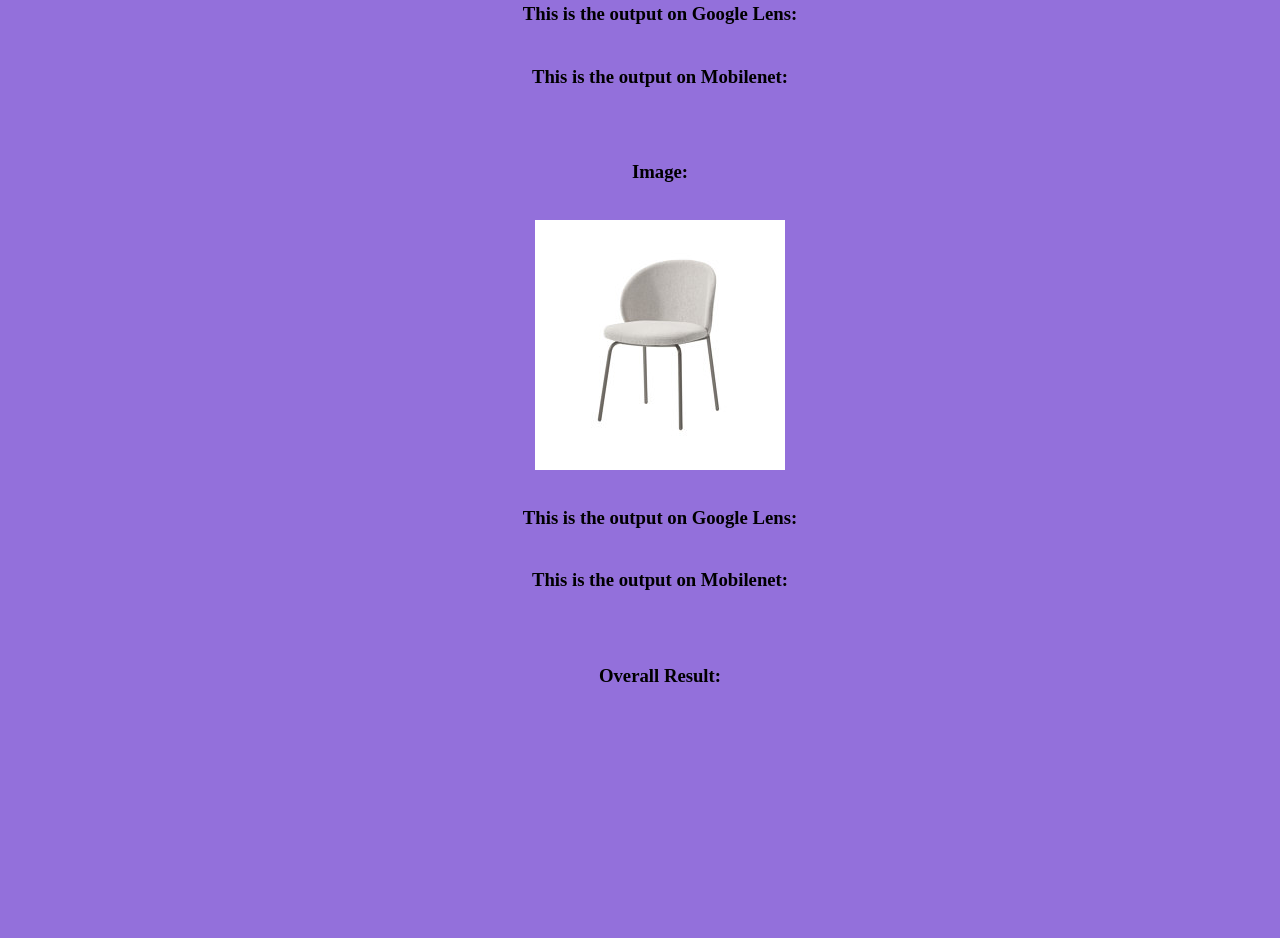
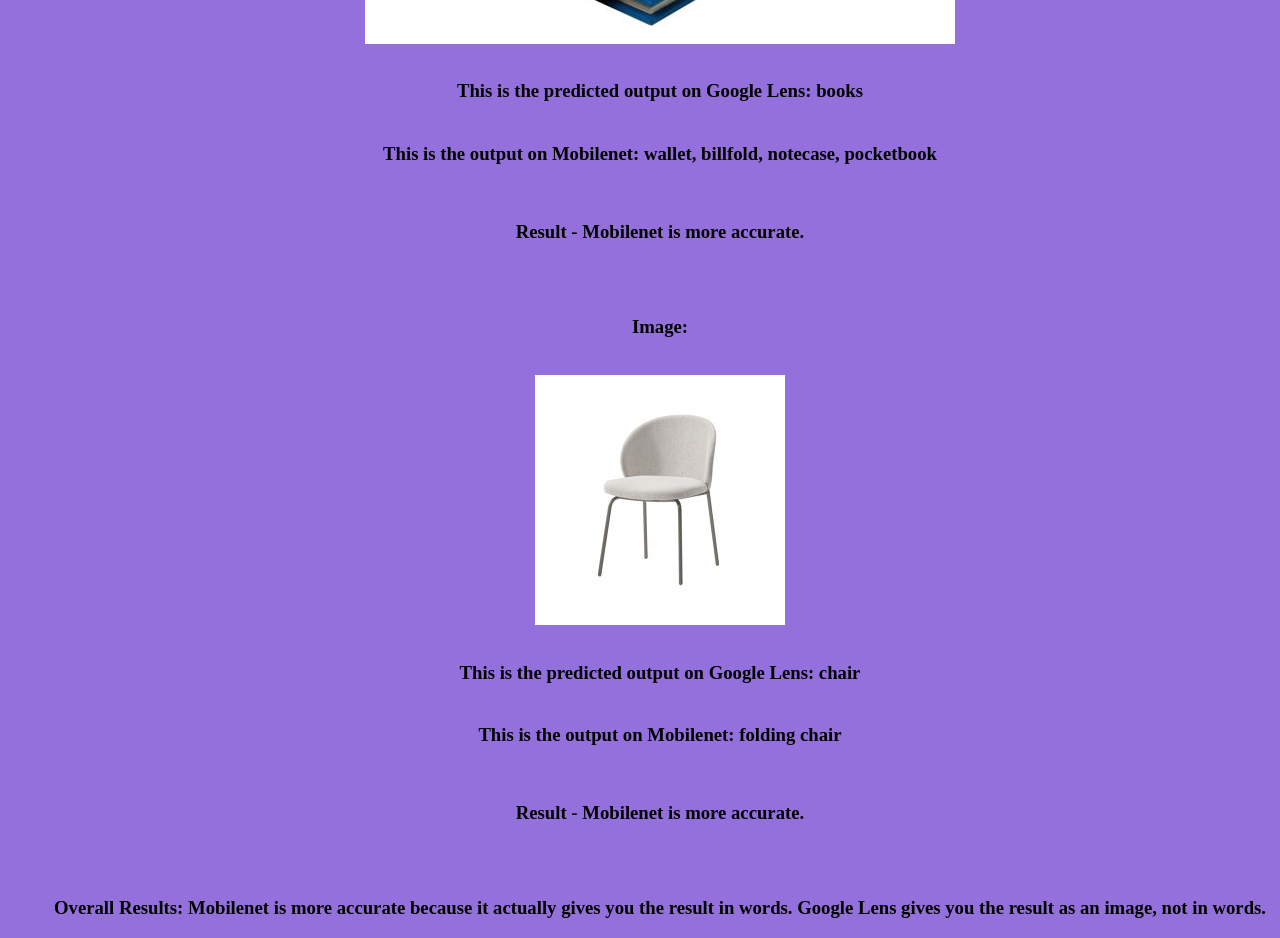
Before and after one commit to RKcoding/Google-Lens-Mobilenet-Case-Study-Project, a plain HTML site: page index.html in a window 1280 px wide. Shown: the part 1285-2223 px from the top of the page. Before the commit the page ends 1991 px from the top, so only its background shows below. Drawn offline with Linux system fonts and the light colour scheme.

Commit message:
Add files via upload

```diff
--- a/index.html
+++ b/index.html
@@ -15,13 +15,15 @@
                 <img src="gray_shirt.png">
                 <br>
                 <br>
-                <h3> This is the output on Google Lens:
-                    <span>  </span>
+                <h3> This is the predicted output on Google Lens:
+                    <span> T-shirt </span>
                     <br> <br>
                 </h3>
                 <h3> This is the output on Mobilenet:
-                    <span> </span>
+                    <span> jersey, T-shirt, tee shirt </span>
                 </h3>
+                <br>
+                <h3> Result - Mobilenet is more accurate. </h3>
             </div>
             <br> <br>
             <div>
@@ -32,13 +34,15 @@
                 <img src="books.jpg">
                 <br>
                 <br>
-                <h3> This is the output on Google Lens:
-                    <span> </span>
+                <h3> This is the predicted output on Google Lens:
+                    <span> books </span>
                     <br>  <br>
                 </h3>
                 <h3> This is the output on Mobilenet:
-                    <span> </span>
+                    <span> wallet, billfold, notecase, pocketbook </span>
                 </h3>
+                <br>
+                <h3> Result - Mobilenet is more accurate. </h3>
             </div>
             <br> <br>
             <div>
@@ -49,17 +53,19 @@
                 <img src="white_chair.jpg">
                 <br>
                 <br>
-                <h3> This is the output on Google Lens:
-                    <span> </span>
+                <h3> This is the predicted output on Google Lens:
+                    <span> chair </span>
                     <br> <br>
                 </h3>
                 <h3> This is the output on Mobilenet:
-                    <span>  </span>
+                    <span> folding chair </span>
                 </h3>
+                <br>
+                <h3> Result - Mobilenet is more accurate. </h3>
             </div>
             <br> <br>
             <div>
-                <h3> Overall Result: </h3>
+                <h3> Overall Results: Mobilenet is more accurate because it actually gives you the result in words. Google Lens gives you the result as an image, not in words. </h3>
             </div>
         </ol>
     </center>
```
